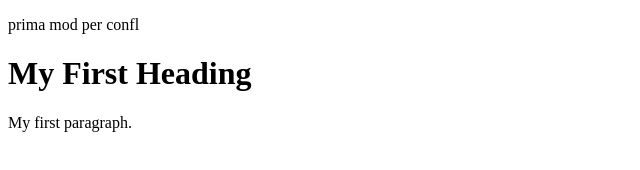
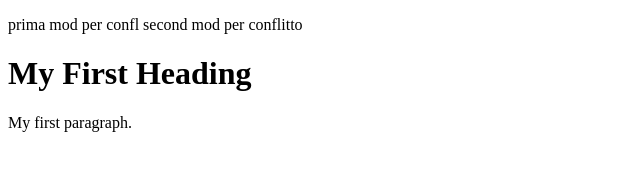
Before and after one commit to SalimFnaiqi/Corso-dit2023, a plain HTML site: page index.html in a window 1280 px wide. Shown: the whole page, without its empty margins (0-640 px from the left). Drawn offline with Linux system fonts and the light colour scheme.

Commit message:
seconda mod per 2br

```diff
--- a/index.html
+++ b/index.html
@@ -4,7 +4,7 @@
 <title>Page Title</title>
 </head>
 <body>
-<p>prima mod per confl</p>
+<p>prima mod per confl second mod per conflitto</p>
 
 <h1>My First Heading</h1>
 <p>My first paragraph.</p>
```
